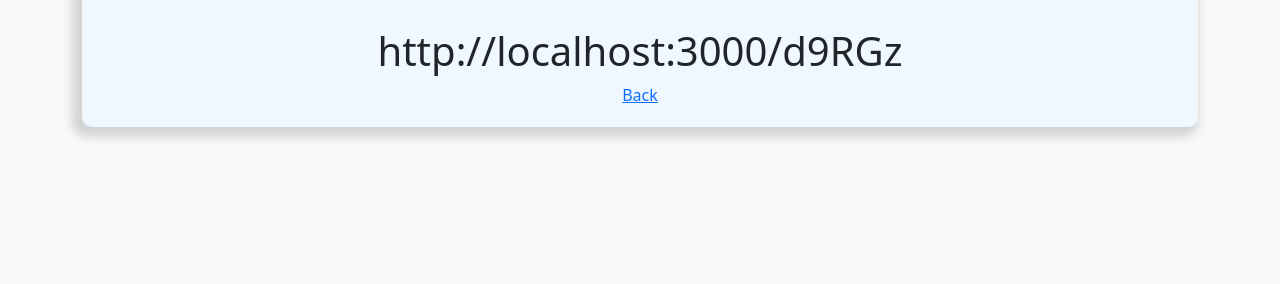
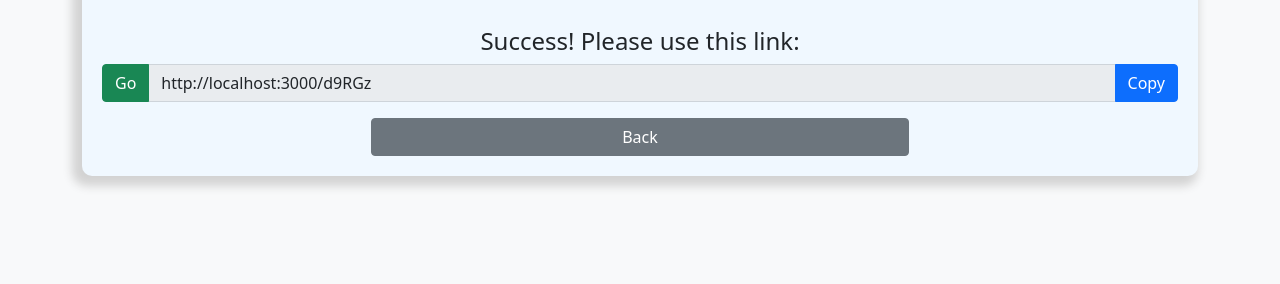
Before and after one commit to Richie-Yang/url-shortener, a Node server app: page /urls/600000000000000000000001 in a window 1280 px wide. Shown: the part 516-800 px from the top of the page. Run offline with Node 20, Linux system fonts and the light colour scheme; data comes from the database, SQL or seed files in the repository; some libraries are stand-ins or nearby versions.

Commit message:
feat: polish result.hbs

```diff
--- a/views/result.hbs
+++ b/views/result.hbs
@@ -1,2 +1,12 @@
-<h1>{{url.shortened_URL}}</h1>
-<a href="/">Back</a>
+<h4 class="mb-2">Success! Please use this link:</h4>
+
+<div class="input-group">
+  <a class="btn btn-success" href="{{url.shortened_URL}}" target="_blank">Go</a>
+  <input type="text" class="form-control" aria-label="Recipient's username"
+    aria-describedby="button-addon2" value="{{url.shortened_URL}}" disabled>
+  <button class="btn btn-primary" type="button" id="button-addon2">Copy</button>
+</div>
+
+<nav class="mt-3">
+  <a class="btn btn-secondary w-50" href="/">Back</a>
+</nav>
```
